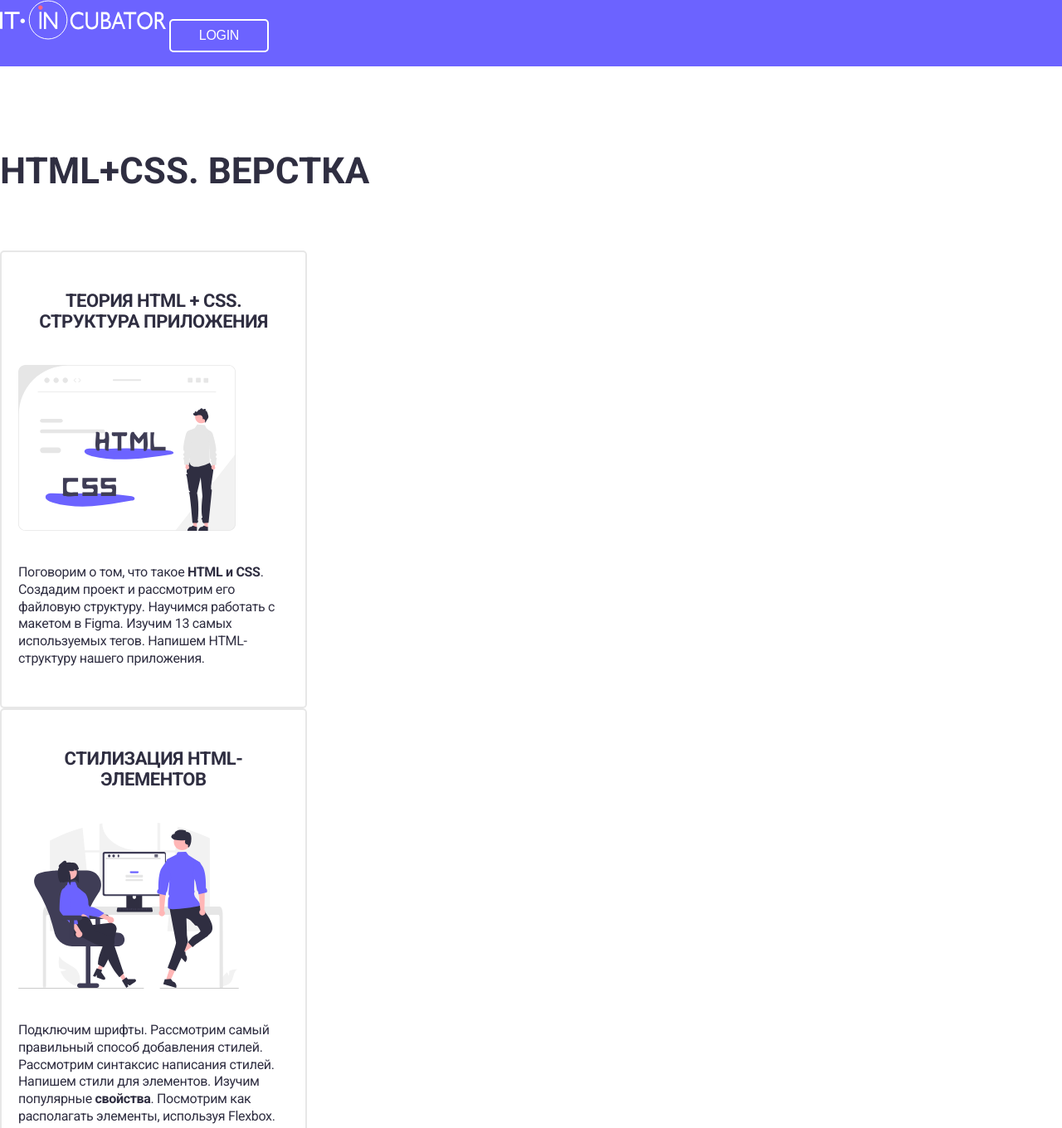
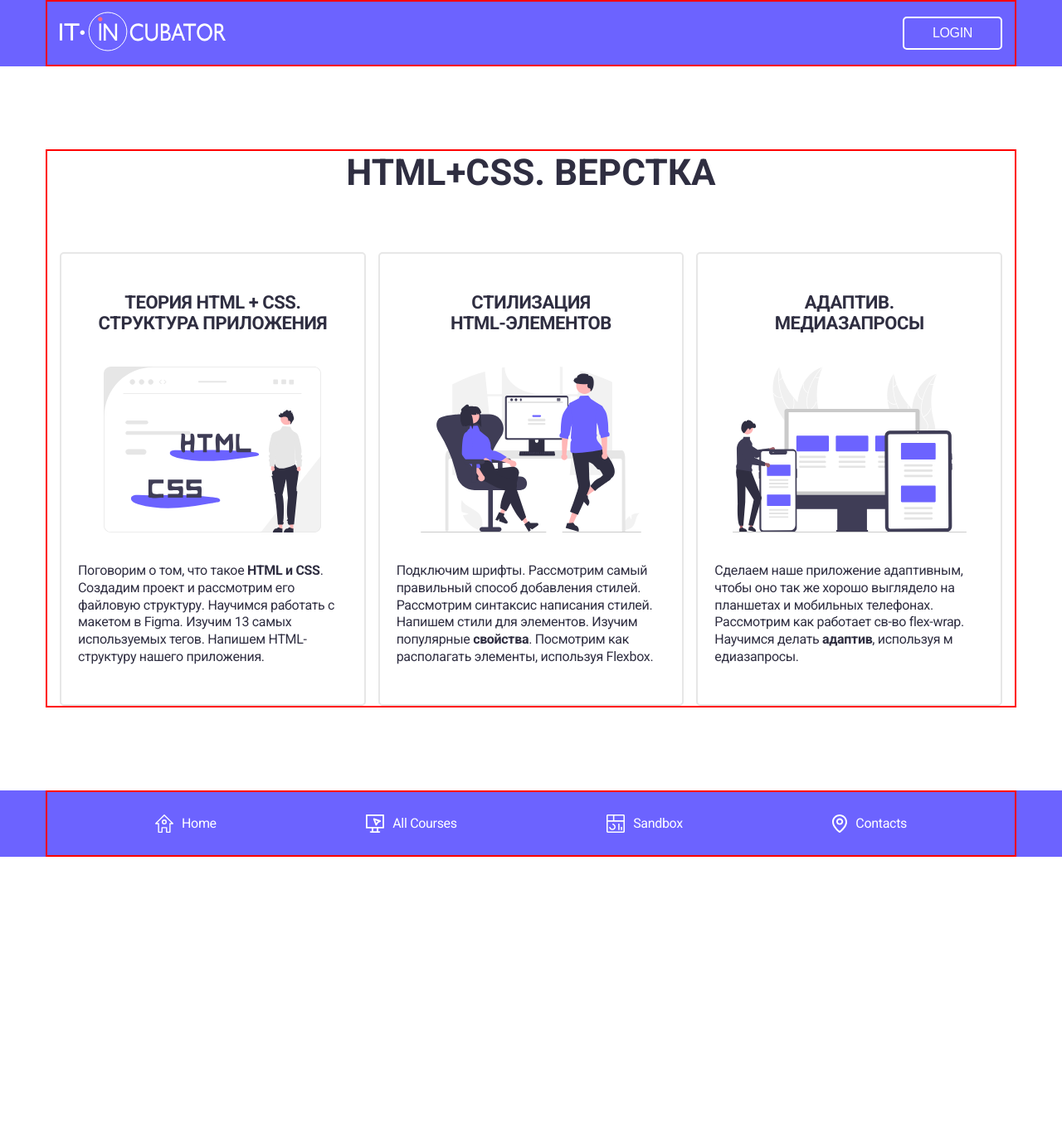
Before and after one commit to Victor-Pipin/mk-project, a plain HTML site: page index.html in a window 1280 px wide. Shown: the top 1360 px of the page at 83% size. After the commit the page ends 1033 px from the top, so only its background shows below. Drawn offline with Linux system fonts and the light colour scheme.

Commit message:
Feat: Arrange elements, add adaptive

```diff
--- a/index.html
+++ b/index.html
@@ -11,35 +11,44 @@
     </head>
     <body>
         <header>
+            <div class="container">
+                <div class="header-wrapper">
                     <a href="https://it-incubator.io/" target="_blank">
-                <img src="./assets/images/logo.svg" alt="logo it-incubator">
+                        <img class="logo" src="./assets/images/logo.svg" alt="logo it-incubator">
                     </a>
                     <button class="login-btn">login</button>
+                </div>
+            </div>
         </header>
         <section class="main-section">
+            <div class="container">
                 <h1>html+css. верстка</h1>
+                <div class="cards-wrapper">
                     <div class="card">
-                <h2 class="card-title">Теория html + css. Структура приложения</h2>
+                        <h2 class="card-title">Теория html + css. <br> Структура приложения</h2>
                         <img class="card-img" src="./assets/images/img-1.svg" alt="img">
                         <p class="card-text">Поговорим о том, что такое <span>HTML и CSS</span>.  Создадим проект и рассмотрим его файловую структуру.
                         Научимся работать с макетом в Figma. Изучим 13 самых используемых тегов.
                         Напишем HTML-структуру нашего приложения.</p>
                     </div>
                     <div class="card">
-                <h2 class="card-title">Стилизация HTML-элементов</h2>
+                        <h2 class="card-title">Стилизация <br> HTML-элементов</h2>
                         <img class="card-img" src="./assets/images/img-2.svg" alt="img">
                         <p class="card-text">Подключим шрифты. Рассмотрим самый правильный способ добавления стилей. Рассмотрим синтаксис написания стилей.
                         Напишем стили для элементов. Изучим популярные <span>свойства</span>. Посмотрим как располагать элементы, используя Flexbox.</p>
                     </div>
                     <div class="card">
-                <h2 class="card-title">Адаптив. Медиазапросы</h2>
+                        <h2 class="card-title small">Адаптив. <br> Медиазапросы</h2>
                         <img class="card-img" src="./assets/images/img-3.svg" alt="img">
                         <p class="card-text">Сделаем наше приложение адаптивным, чтобы оно так же хорошо выглядело на планшетах и мобильных телефонах.
                         Рассмотрим как работает св-во flex-wrap. Научимся делать <span>адаптив</span>, используя м едиазапросы.</p>
                     </div>
+                </div>
+            </div>
         </section>
         <footer>
-            <ul>
+            <div class="container">
+                <ul class="links-list">
                     <li>
                         <a href="#">
                             <img src="./assets/images/home-icon.svg" alt="icon">
@@ -65,6 +74,7 @@
                         </a>
                     </li>
                 </ul>
+            </div>
         </footer>
     </body>
 </html>
--- a/style.css
+++ b/style.css
@@ -2,10 +2,6 @@
     padding: 0;
     margin: 0;
     box-sizing: border-box;
-}
-
-a {
-    text-decoration: none;
 }
 
 body {
@@ -16,6 +12,30 @@ header,
 footer {
     background-color: #6c63ff;
     height: 80px;
+}
+
+a {
+    text-decoration: none;
+}
+
+ul {
+    list-style: none;
+}
+
+.container {
+    margin: 0 auto;
+    border: 2px solid red;
+    max-width: 1170px;
+    width: 100%;
+    height: 100%;
+    padding: 0 15px;
+}
+
+.header-wrapper {
+    height: 100%;
+    display: flex;
+    justify-content: space-between;
+    align-items: center;
 }
 
 .main-section {
@@ -42,15 +62,26 @@ h1 {
     text-transform: uppercase;
     color: #2f2e41;
     margin-bottom: 70px;
+    text-align: center;
+}
+
+.cards-wrapper {
+    display: flex;
+    justify-content: space-between;
+    flex-wrap: wrap;
+    gap: 15px;
 }
 
 .card {
     border: 2px solid #e7e7e7;
     border-radius: 5px;
-    width: 370px;
-    height: 552px;
+    width: 330px;
     background-color: #fff;
     padding: 46px 20px;
+    display: flex;
+    flex-direction: column;
+    align-items: center;
+    flex-grow: 1;
 }
 
 .card-title {
@@ -61,6 +92,10 @@ h1 {
     text-align: center;
     color: #2f2e41;
     margin-bottom: 40px;
+}
+
+.card-title.small {
+    max-width: 180px;
 }
 
 .card-img {
@@ -79,6 +114,18 @@ h1 {
     font-weight: 700;
 }
 
+.links-list {
+    height: 100%;
+    display: flex;
+    justify-content: space-between;
+    align-items: center;
+    padding: 0 100px;
+}
+
+.links-list li {
+    padding: 8px 15px;
+}
+
 footer a {
     font-weight: 400;
     font-size: 16px;
@@ -86,4 +133,47 @@ footer a {
     letter-spacing: -0.02em;
     text-transform: capitalize;
     color: #fff;
+    display: flex;
+    align-items: center;
+    gap: 10px;
+    white-space: nowrap;
 }
+
+@media screen and (max-width: 768px) {
+    .main-section {
+        padding: 46px 0 50px;
+    }
+
+    .card-title.small {
+        min-width: max-content;
+    }
+
+    h1 {
+        font-size: 36px;
+        margin-bottom: 46px;
+    }
+
+    .links-list {
+        padding: 0;
+    }
+}
+
+@media screen and (max-width: 576px) {
+    .logo {
+        width: 160px;
+    }
+
+    .main-section {
+        padding-top: 44px;
+    }
+
+    h1 {
+        font-size: 28px;
+        margin-bottom: 36px;
+    }
+
+    .links-list {
+        display: grid;
+        grid-template-columns: 1fr 1fr;
+    }
+}
```
Lines whose indentation alone changed are shown as unchanged.
